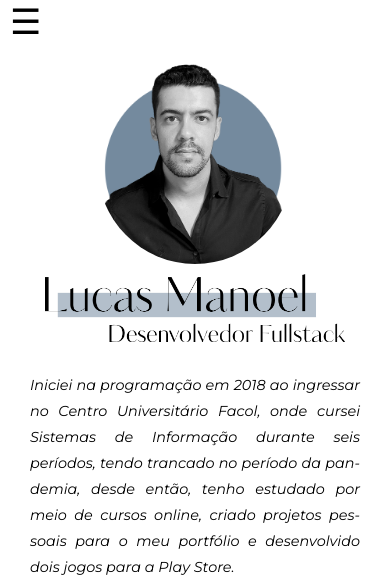
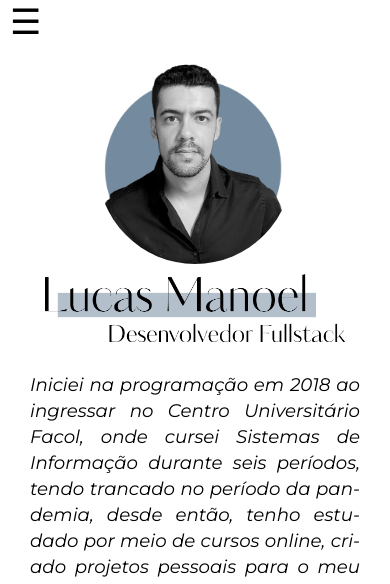
Before and after one commit to LucasMMSilva/lucasmanoel, a plain HTML site: page index.html in a window 390 px wide. Shown: the top 584 px of the page. Drawn offline with Linux system fonts and the light colour scheme.

Commit message:
alterando o font-size para celulares

```diff
--- a/styles.css
+++ b/styles.css
@@ -524,6 +524,9 @@ footer{
 
 }
 @media screen and (max-width: 640px) {
+    *{
+        font-size: 1.04em;
+    }
     div.competencias ul{
         display: grid;
         grid-template-columns: 1fr 1fr;
```
